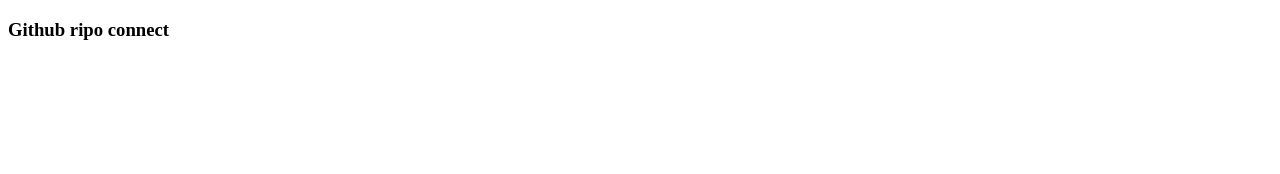
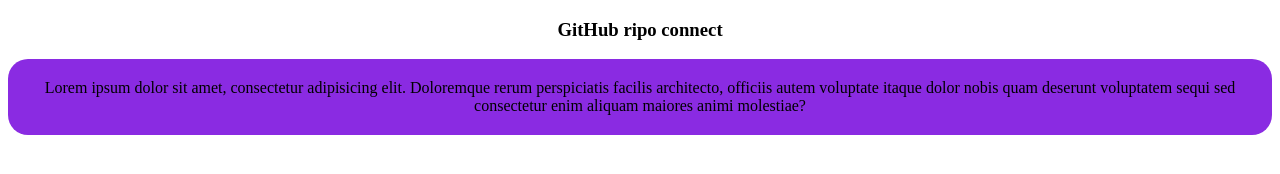
Before and after one commit to nurjahanzeme/new-github-ripo, a plain HTML site: page index.html in a window 1280 px wide. Drawn offline with Linux system fonts and the light colour scheme.

Commit message:
second commit

```diff
--- a/index.html
+++ b/index.html
@@ -5,7 +5,20 @@
     <meta name="viewport" content="width=device-width, initial-scale=1.0">
     <title>GitHub</title>
 </head>
+    <style>
+      body{
+        text-align: center;
+      }
+      p{
+        background-color:blueviolet;
+        padding:20px;
+        border-radius: 20px;
+      }
+    </style>
 <body>
-    <h3>Github ripo connect</h3>
+    <h3>GitHub ripo connect</h3>
+    <p>
+        Lorem ipsum dolor sit amet, consectetur adipisicing elit. Doloremque rerum perspiciatis facilis architecto, officiis autem voluptate itaque dolor nobis quam deserunt voluptatem sequi sed consectetur enim aliquam maiores animi molestiae?
+    </p>
 </body>
 </html>
```
